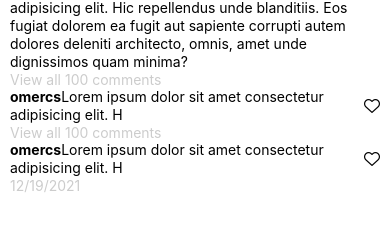
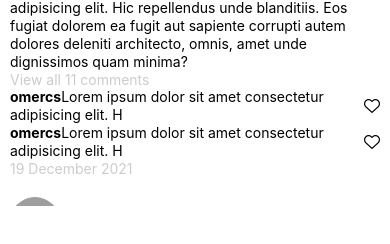
Before and after one commit to omercsx/Instagram, a React Native app: screen / in a window 390 px wide. Shown: the part 588-832 px from the top of the page. Built offline with nearby package versions, Linux system fonts and the light colour scheme; grey boxes are pictures that could not be loaded.

Commit message:
comments fixed

```diff
--- a/src/components/Comment/Comment.tsx
+++ b/src/components/Comment/Comment.tsx
@@ -15,8 +15,6 @@ interface CommentProps {
 const Comment = ({ comment }: CommentProps) => {
   const { user, comment: commentBody } = comment;
   return (
-    <>
-      <Text style={{ color: colors.lightgrey }}>View all 100 comments</Text>
     <View style={styles.comment}>
       <Text style={styles.commentText}>
         <Text style={styles.bold}>{user.username}</Text>
@@ -24,7 +22,6 @@ const Comment = ({ comment }: CommentProps) => {
       </Text>
       <AntDesign name="hearto" size={16} color={colors.black} />
     </View>
-    </>
   );
 };
 
--- a/src/components/FeedPost/FeedPost.tsx
+++ b/src/components/FeedPost/FeedPost.tsx
@@ -16,7 +16,15 @@ interface FeedPostProps {
 }
 
 const FeedPost = ({ post }: FeedPostProps) => {
-  const { user, image, description, createdAt, nofLikes, comments } = post;
+  const {
+    user,
+    image,
+    description,
+    createdAt,
+    nofLikes,
+    nofComments,
+    comments,
+  } = post;
   return (
     <View style={styles.post}>
       <View style={styles.header}>
@@ -80,14 +88,16 @@ const FeedPost = ({ post }: FeedPostProps) => {
         </Text>
 
         {/* Post comments */}
+        <Text style={{ color: colors.lightgrey }}>
+          View all {nofComments} comments
+        </Text>
+
         {comments.map(comment => (
           <Comment key={comment.id} comment={comment} />
         ))}
 
         {/* Post date */}
-        <Text style={{ color: colors.lightgrey }}>
-          {new Date(createdAt).toLocaleDateString()}
-        </Text>
+        <Text style={{ color: colors.lightgrey }}>{createdAt}</Text>
       </View>
     </View>
   );
```
Lines whose indentation alone changed are shown as unchanged.
